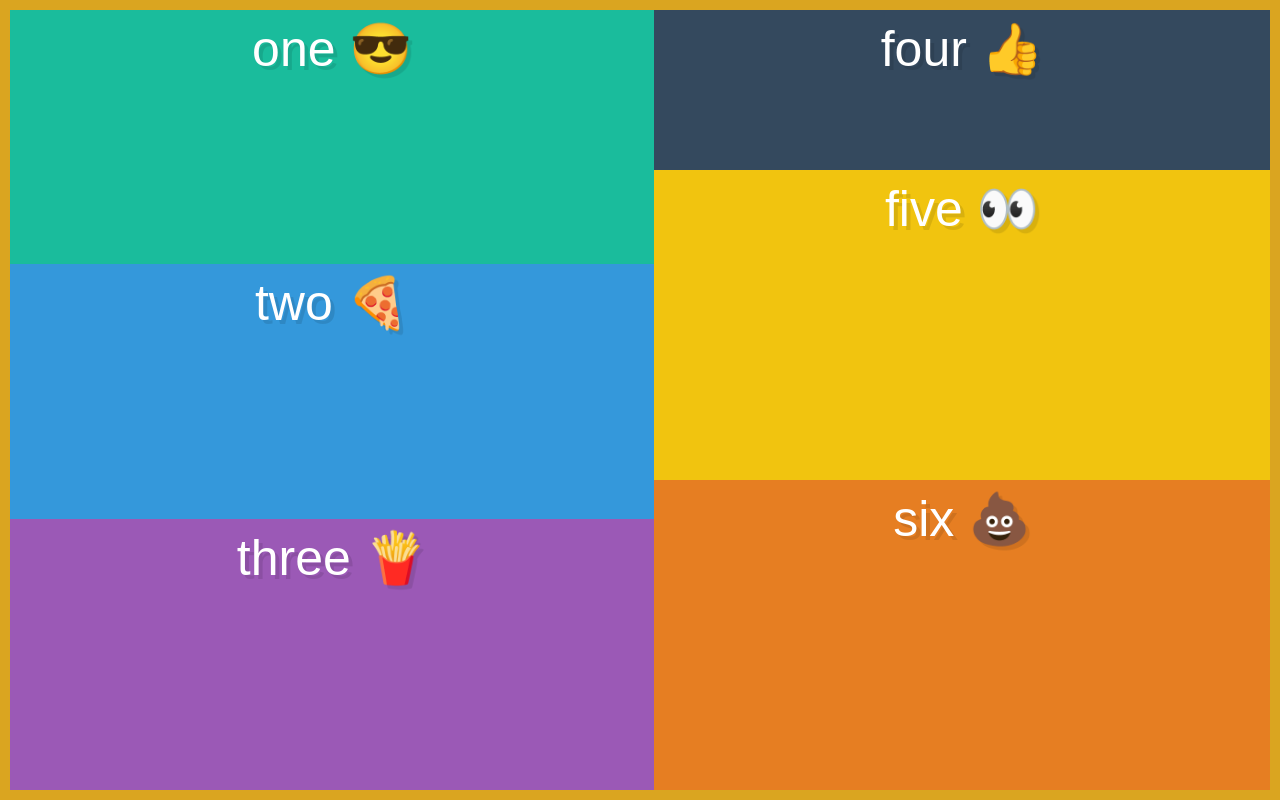
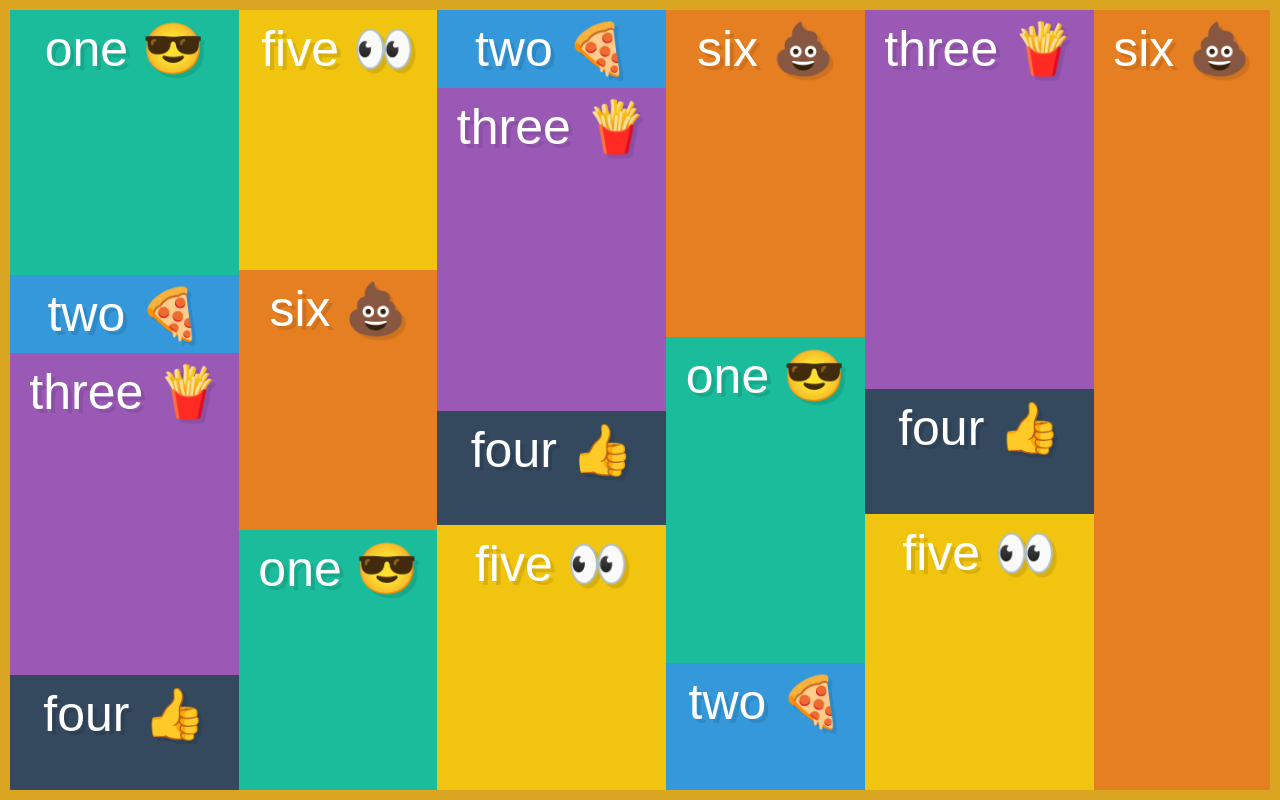
Before and after one commit to wroclawianka/css-tricks, a plain HTML site: page flexbox_wes-bos/flex-wrapping-and-columns/index.html in a window 1280 px wide. Drawn offline with Linux system fonts and the light colour scheme.

Commit message:
flex-wrapping-and-columns done

```diff
--- a/flexbox_wes-bos/flex-wrapping-and-columns/index.html
+++ b/flexbox_wes-bos/flex-wrapping-and-columns/index.html
@@ -14,6 +14,18 @@
     <div class="box box4">four 👍</div>
     <div class="box box5">five 👀</div>
     <div class="box box6">six 💩</div>
+    <div class="box box1">one 😎</div>
+    <div class="box box2">two 🍕</div>
+    <div class="box box3">three 🍟</div>
+    <div class="box box4">four 👍</div>
+    <div class="box box5">five 👀</div>
+    <div class="box box6">six 💩</div>
+    <div class="box box1">one 😎</div>
+    <div class="box box2">two 🍕</div>
+    <div class="box box3">three 🍟</div>
+    <div class="box box4">four 👍</div>
+    <div class="box box5">five 👀</div>
+    <div class="box box6">six 💩</div>
   </div>
 
 </body>
--- a/flexbox_wes-bos/flex-wrapping-and-columns/style.css
+++ b/flexbox_wes-bos/flex-wrapping-and-columns/style.css
@@ -47,6 +47,10 @@ input[type=reset],input[type=submit]{-webkit-appearance:button;cursor:pointer;}b
   flex-grow:5;
 }
 
+.box2 {
+  flex-basis:50px;
+}
+
 .box4 {
   flex-basis:100px;
 }
```
